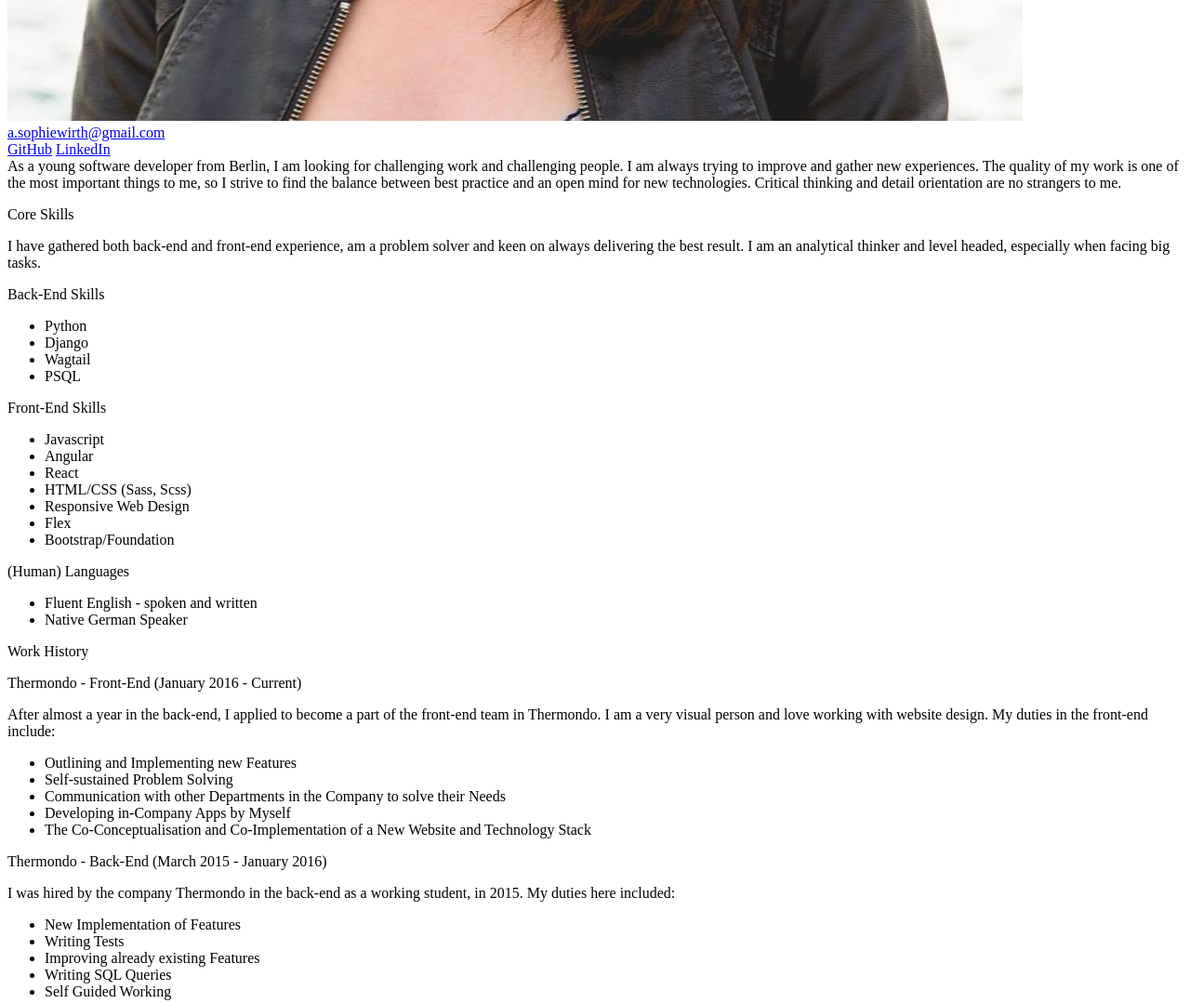
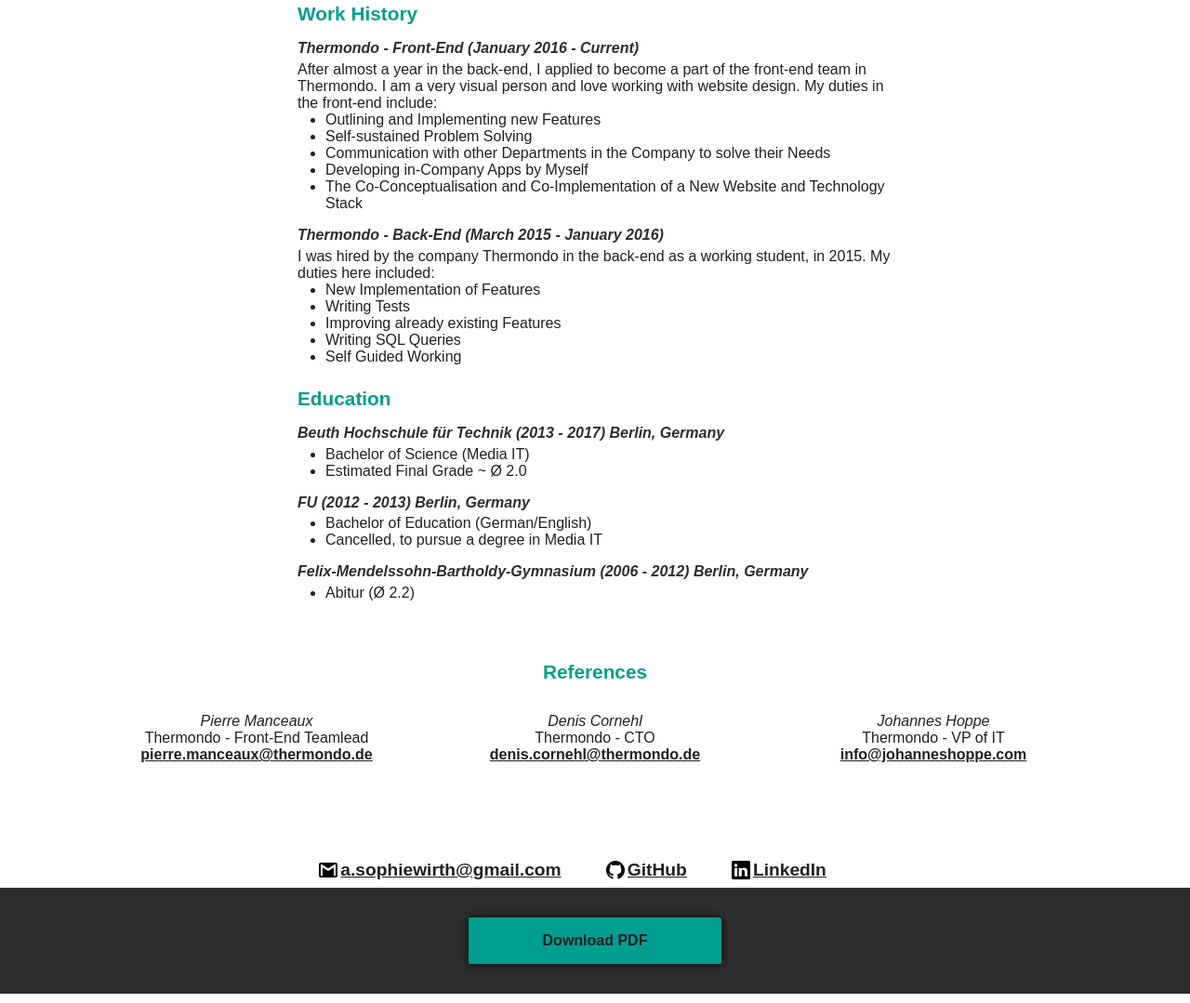
Before and after one commit to s-wirth/CurriculumVitae, a plain HTML site: page index.html in a window 1280 px wide. Shown: the part 1089-2168 px from the top of the page at 93% size. Drawn offline with Linux system fonts and the light colour scheme; a web font is replaced by a local one.

Commit message:
added styles

```diff
--- a/index.html
+++ b/index.html
@@ -3,18 +3,15 @@
 <head>
     <meta charset="UTF-8">
     <link rel="stylesheet" type="text/css" href="styles/style.css" media="screen"/>
+    <link href="https://fonts.googleapis.com/css?family=Muli" rel="stylesheet">
     <title>Anna-Sophia Wirth - CV</title>
 </head>
 <body>
 <div class="header">
     <h1>Anna-Sophia Wirth</h1>
     <h2>Curriculum Vitae</h2>
-        <img src="images/profile_picture.jpg" alt="Anna-Sophia Wirth's Profile Picture">
-        <a href="mailto:a.sophiewirth@gmail.com">a.sophiewirth@gmail.com</a>
-    </div>
-    <div class="profiles">
-        <a href="https://github.com/s-wirth">GitHub</a>
-        <a href="https://de.linkedin.com/in/anna-sophia-wirth-719913b6">LinkedIn</a>
+    <img src="images/profile_picture.jpg" alt="Anna-Sophia Wirth's Profile Picture" class="profileimg">
+    <p><a href="mailto:a.sophiewirth@gmail.com">a.sophiewirth@gmail.com</a></p>
 </div>
 <div class="content-main">
     <div class="intro">
@@ -30,7 +27,6 @@
             I am an analytical thinker and level headed, especially when facing big tasks.</span>
     </div>
     <div class="content-section">
-            <div class="content-section">
         <p class="title">Back-End Skills</p>
         <ul>
             <li>Python</li>
@@ -39,6 +35,7 @@
             <li>PSQL</li>
         </ul>
     </div>
+    <div class="content-section">
         <p class="title">Front-End Skills</p>
         <ul>
             <li>Javascript</li>
@@ -49,13 +46,13 @@
             <li>Flex</li>
             <li>Bootstrap/Foundation</li>
         </ul>
+    </div>
     <div class="content-section">
         <p class="title">(Human) Languages</p>
         <ul>
             <li>Fluent English - spoken and written</li>
             <li>Native German Speaker</li>
         </ul>
-            </div>
     </div>
     <div class="content-section">
         <p class="title">Work History</p>
@@ -92,7 +89,6 @@
         <ul>
             <li>Bachelor of Education (German/English)</li>
             <li>Cancelled, to pursue a degree in Media IT</li>
-                <li></li>
         </ul>
         <p class="subtitle">Felix-Mendelssohn-Bartholdy-Gymnasium (2006 - 2012) Berlin, Germany</p>
         <ul>
@@ -100,7 +96,8 @@
         </ul>
     </div>
 </div>
-
+<div class="references-wrapper">
+    <p class="title">References</p>
     <div class="references">
         <div class="reference">
             <p class="name">Pierre Manceaux</p>
@@ -118,8 +115,14 @@
             <a href="mailto:info@johanneshoppe.com" class="email">info@johanneshoppe.com</a>
         </div>
     </div>
+</div>
+<div class="profiles">
+    <img src="images/gmail.svg" alt="Gmail Logo" class="logo"><a href="mailto:a.sophiewirth@gmail.com" class="profile">a.sophiewirth@gmail.com</a>
+    <img src="images/github.svg" alt="GitHub Logo" class="logo"><a href="https://github.com/s-wirth" class="profile">GitHub</a>
+    <img src="images/linkedin.svg" alt="LinkedIn Logo" class="logo"><a href="https://de.linkedin.com/in/anna-sophia-wirth-719913b6" class="profile">LinkedIn</a>
+</div>
 <div class="download-bar">
-        <a href="/" class="download">Download PDF</a>
+    <a href="#" class="download-button">Download PDF</a>
 </div>
 </body>
 </html>
--- a/styles/style.css
+++ b/styles/style.css
@@ -0,0 +1,154 @@
+* {
+    margin: 0;
+    padding: 0;
+    font-family: 'Muli', sans-serif;
+    color: #231F20;
+}
+
+h1 {
+    padding-bottom: 0.4rem;
+}
+
+h1,
+h2 {
+    color: #ffffff;
+}
+
+a {
+    font-weight: bold;
+}
+
+.header {
+    text-align: center;
+    box-shadow: 0 0 10px rgba(0,0,0,.6);
+    background: #2d2d2d;
+    padding: 1.4rem;
+    color: #ffffff;
+}
+
+.header a {
+    color: #ffffff;
+}
+
+.intro {
+    font-style: italic;
+    margin-bottom: 2rem;
+}
+
+.title {
+    font-weight: bold;
+    color: #009e90;
+    font-size: 1.3rem;
+}
+
+.subtitle {
+    font-weight: bold;
+    color: #2d2d2d;
+    font-style: italic;
+    margin-top: 1rem;
+    margin-bottom: 0.3rem;
+}
+
+.content-section {
+    margin-bottom: 1.5rem;
+}
+
+.content-section ul {
+    padding-left: 30px;
+}
+
+.profileimg {
+    height: 15rem;
+    width: auto;
+    margin: 1rem;
+    -webkit-border-radius: 50%;
+    -moz-border-radius: 50%;
+    border-radius: 50%;
+    border: 0.5rem solid #009e90;
+}
+
+.content-main {
+    margin: 4rem auto;
+    width: 50%;
+}
+
+.references-wrapper {
+    margin: 4rem auto;
+    text-align: center;
+}
+
+.references {
+    display: flex;
+    flex-wrap: wrap;
+    flex-direction: row;
+    text-align: center;
+    justify-content: center;
+}
+
+.reference {
+    width: 300px;
+}
+
+.name {
+    font-style: italic;
+}
+
+@media only screen and (max-width: 850px) {
+    .references {
+        flex-direction: column;
+    }
+}
+
+.reference {
+    margin: 2rem;
+}
+
+.profiles {
+    display: flex;
+    flex-wrap: wrap;
+    flex-direction: row;
+    align-items: center;
+    justify-content: center;
+    padding: 0.5rem;
+    color: #ffffff;
+    text-align: center;
+}
+
+.logo {
+    color: #009e90;
+    height: 20px;
+    width: auto;
+    padding-right: 0.2rem;
+}
+
+.profile {
+    font-size: 1.2rem;
+    margin-right: 3rem;
+}
+
+.download-bar {
+    display: flex;
+    flex-wrap: wrap;
+    flex-direction: row;
+    align-items: center;
+    justify-content: center;
+    height: 50px;
+    text-align: center;
+    background: #2d2d2d;
+    padding: 2rem;
+    margin: 0;
+}
+
+.download-button {
+    order: 1;
+    background: #009e90;
+    box-shadow: 0 0 10px rgba(0,0,0,.8);
+    border-radius: 2px;
+    width: 15rem;
+    padding: 1rem;
+    text-decoration: none;
+}
+
+.download-button:hover {
+    background: #00877b;
+}
```
Also changed, not shown: images/github.svg (added), images/gmail.svg (added), images/linkedin.svg (added). Lines whose indentation alone changed are shown as unchanged.
